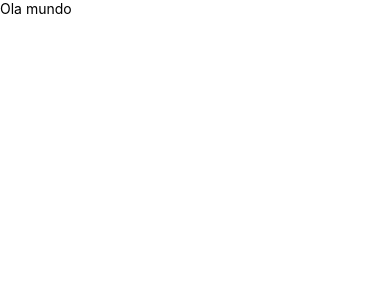
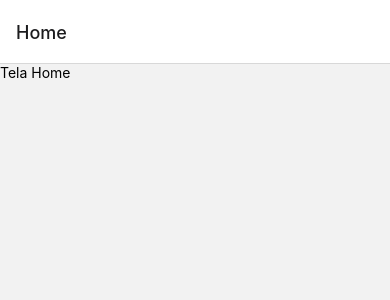
Before and after one commit to ianabreu/my-books, a React Native app: screen /Home in a window 390 px wide. Shown: the top 300 px of the page. Built offline with nearby package versions, Linux system fonts and the light colour scheme.

Commit message:
configurando React Navigation Stack e rotas iniciais

```diff
--- a/src/App.js
+++ b/src/App.js
@@ -1,10 +1,12 @@
 import React from 'react';
-import { Text, View } from 'react-native';
+import { NavigationContainer } from '@react-navigation/native';
+
+import Routes from './routes';
 
 export default function App() {
- return (
-   <View>
-      <Text>Ola mundo</Text>
-   </View>
+  return (
+    <NavigationContainer>
+      <Routes />
+    </NavigationContainer>
   );
 }
--- a/src/pages/Home/index.js
+++ b/src/pages/Home/index.js
@@ -0,0 +1,10 @@
+import React from 'react';
+import { Text, View } from 'react-native';
+
+export default function Home() {
+ return (
+   <View>
+    <Text>Tela Home</Text>
+   </View>
+  );
+}
--- /dev/null
+++ b/src/routes/index.js
@@ -0,0 +1,13 @@
+import React from 'react';
+import { createNativeStackNavigator } from '@react-navigation/native-stack';
+
+import Home from '../pages/Home';
+
+export default function Routes() {
+    const Stack = createNativeStackNavigator();
+    return (
+        <Stack.Navigator>
+            <Stack.Screen name="Home" component={Home} />
+        </Stack.Navigator>
+    );
+}
```
